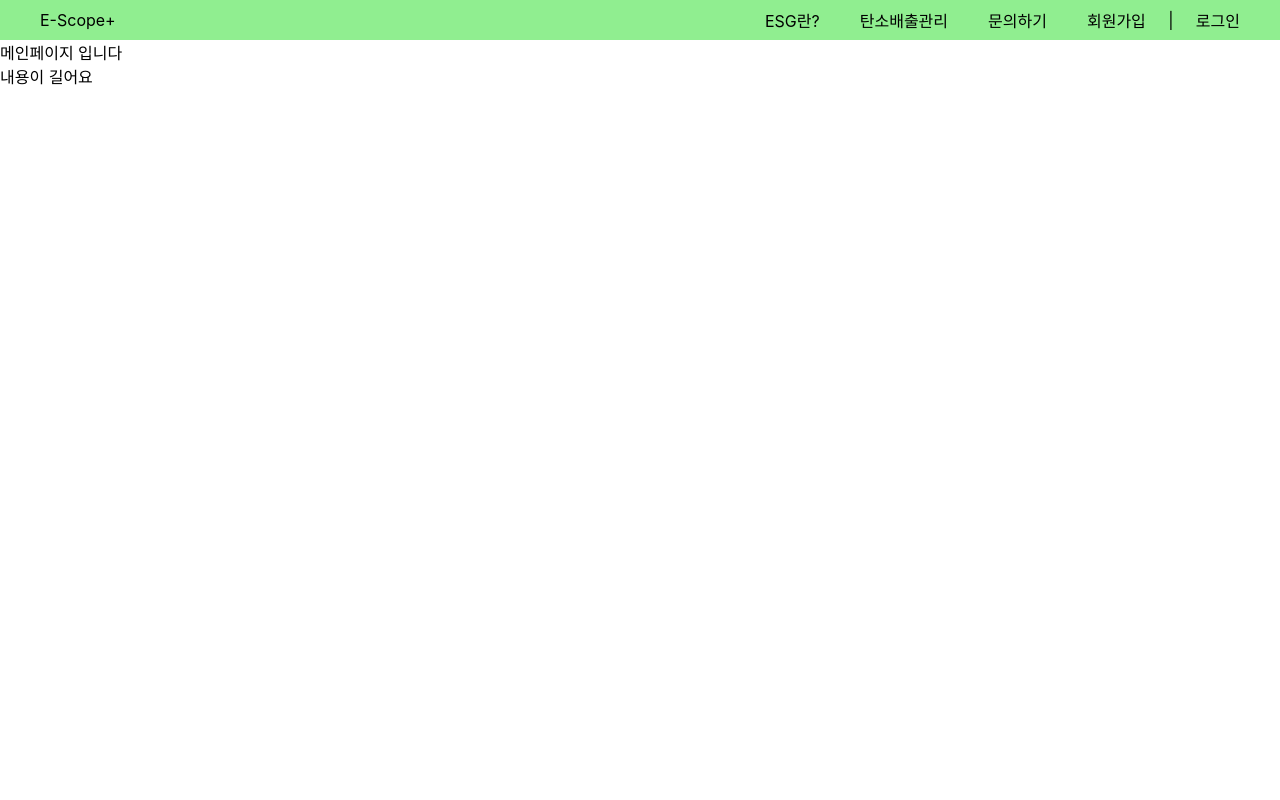
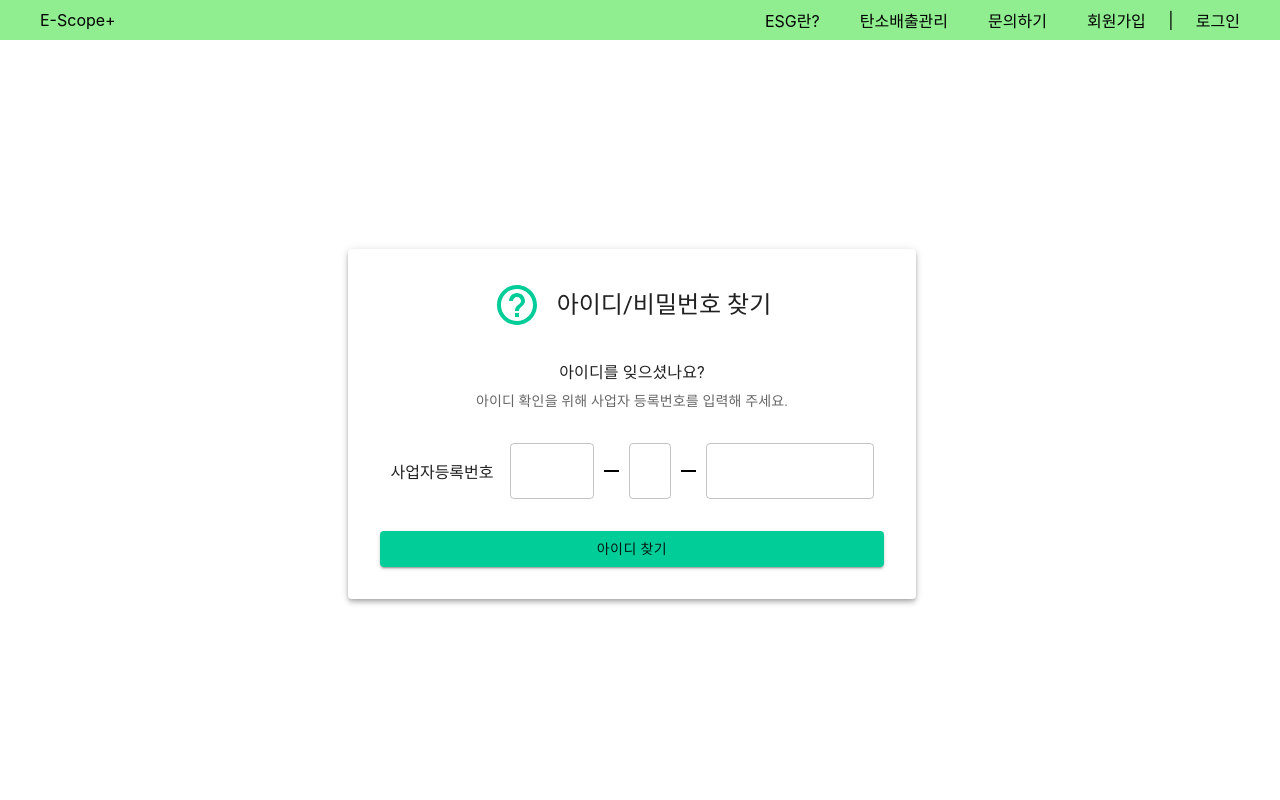
Before and after one commit to sy-data/esgfront, a React (Create React App) app: page /UserFind in a window 1280 px wide. Before the commit this address led to /. Shown: the top 800 px of the page. Built offline with nearby package versions, Linux system fonts and the light colour scheme.

Commit message:
아이디/ 비밀번호 찾기 목업 로그인 -> 아이디/비밀번호 찾기 연결

```diff
--- a/src/pages/0_opened/Login.js
+++ b/src/pages/0_opened/Login.js
@@ -75,7 +75,7 @@ const Login = () => {
   };
 
   const onFindIdPassword = () => {
-    navigate("/findIdPassword");
+    navigate("/UserFind");
   };
 
   return (
--- /dev/null
+++ b/src/pages/0_opened/UserFind.js
@@ -0,0 +1,66 @@
+import React, { useState } from "react";
+import { Paper, Typography, Button, Grid, TextField, Container } from "@mui/material";
+import HelpOutlineIcon from "@mui/icons-material/HelpOutline";
+
+const PasswordUpdate = () => {
+  const [password, setPassword] = useState("");
+  const [confirmPassword, setConfirmPassword] = useState("");
+
+  // 비밀번호 변경 처리 함수
+  const handlePasswordChange = () => {
+    // 여기에 비밀번호 변경 로직 구현
+    console.log("Password changed to: ", password);
+  };
+
+  // 나중에 변경 처리 함수
+  const handleLater = () => {
+    // 여기에 나중에 변경 로직 구현
+    console.log("Decided to change password later.");
+  };
+
+  return (
+    <Container component="main" maxWidth="sm">
+      <Grid container spacing={2} alignItems="center" justifyContent="center" style={{ height: "100vh" }}>
+        <Paper elevation={4} style={{ padding: "2em", textAlign: "center", width: "100%" }}>
+          <div style={{ display: "flex", justifyContent: "center", alignItems: "center", marginBottom: "2rem" }}>
+            <HelpOutlineIcon color="primary" style={{ fontSize: "3rem", marginRight: "1rem" }} />
+            <Typography variant="h5">아이디/비밀번호 찾기</Typography>
+          </div>
+          <Typography variant="body1" gutterBottom>
+            아이디를 잊으셨나요?
+          </Typography>
+          <Typography variant="body2" color="textSecondary">
+            아이디 확인을 위해 사업자 등록번호를 입력해 주세요.
+          </Typography>
+          <Grid container alignItems="center" justifyContent="center" style={{ marginTop: "2rem" }}>
+            <Grid item style={{ marginRight: "1rem" }}>
+              <label>사업자등록번호</label>
+            </Grid>
+            <Grid item xs={2}>
+              <TextField fullWidth variant="outlined" required />
+            </Grid>
+            <div style={{ width: "15px", height: "2px", backgroundColor: "black", margin: "0 10px" }} />
+            <Grid item xs={1}>
+              <TextField fullWidth variant="outlined" required />
+            </Grid>
+            <div style={{ width: "15px", height: "2px", backgroundColor: "black", margin: "0 10px" }} />
+            <Grid item xs={4}>
+              <TextField fullWidth variant="outlined" required />
+            </Grid>
+          </Grid>
+          <Button
+            variant="contained"
+            color="primary"
+            fullWidth
+            style={{ marginTop: "2rem" }}
+            onClick={handlePasswordChange}
+          >
+            아이디 찾기
+          </Button>
+        </Paper>
+      </Grid>
+    </Container>
+  );
+};
+
+export default PasswordUpdate;
--- a/src/routers/OpenedPages.js
+++ b/src/routers/OpenedPages.js
@@ -10,6 +10,7 @@ const Muni = lazy(() => import("../pages/0_opened/Muni"));
 const Login = lazy(() => import("../pages/0_opened/Login"));
 const LoginFail = lazy(() => import("../pages/0_opened/LoginFail"));
 const PasswordUpdate = lazy(() => import("../pages/0_opened/PasswordUpdate"));
+const UserFind = lazy(() => import("../pages/0_opened/UserFind"));
 
 const OpenedPages = () => {
   return (
@@ -22,6 +23,7 @@ const OpenedPages = () => {
         <Route exact path="/login" element={<Login />} />
         <Route exact path="/loginFaile" element={<LoginFail />} />
         <Route exact path="/passwordUpdate" element={<PasswordUpdate />} />
+        <Route exact path="/UserFind" element={<UserFind />} />
         <Route path="*" element={<PageNotFound />} />
       </Routes>
       <PageFooter />
```
